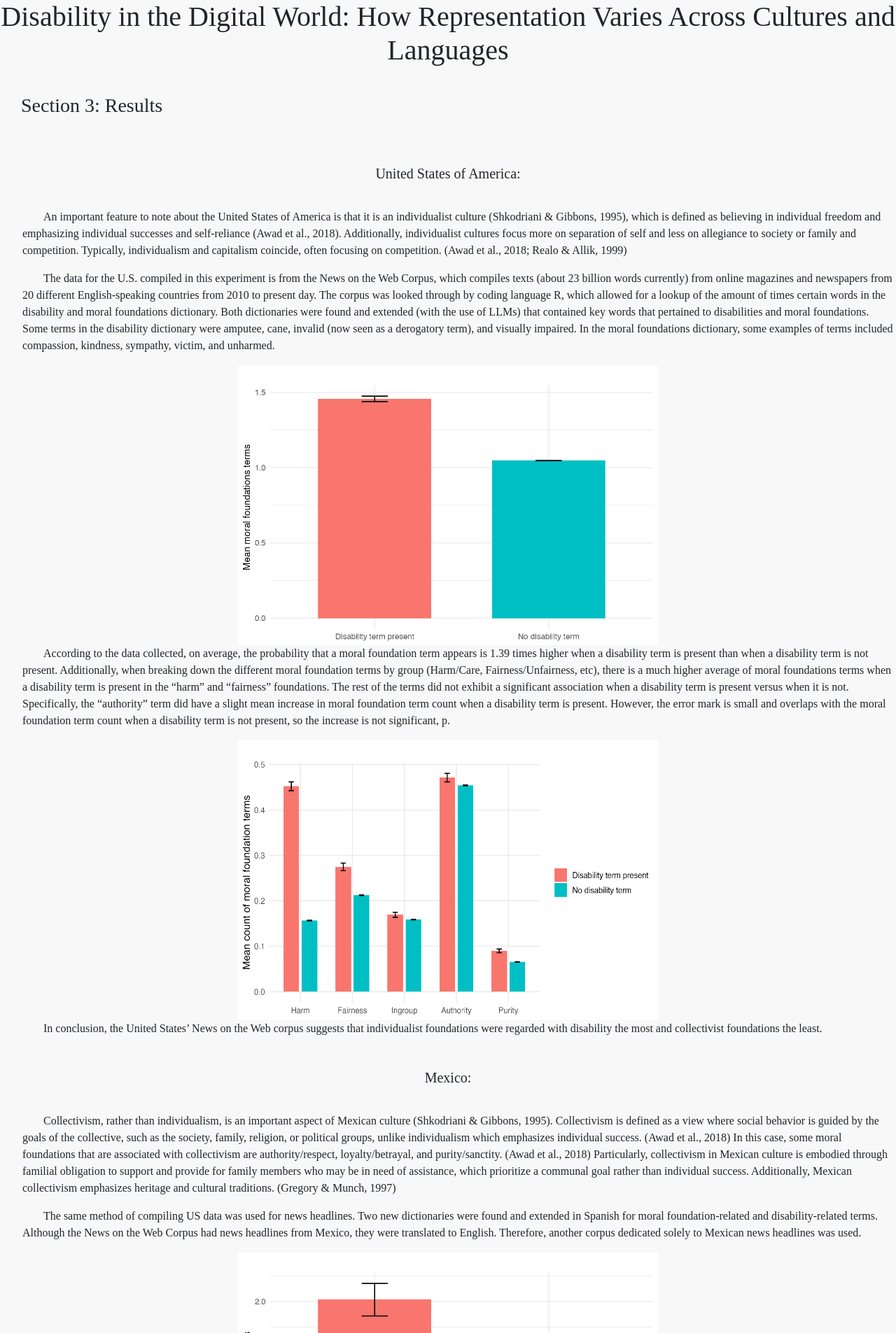
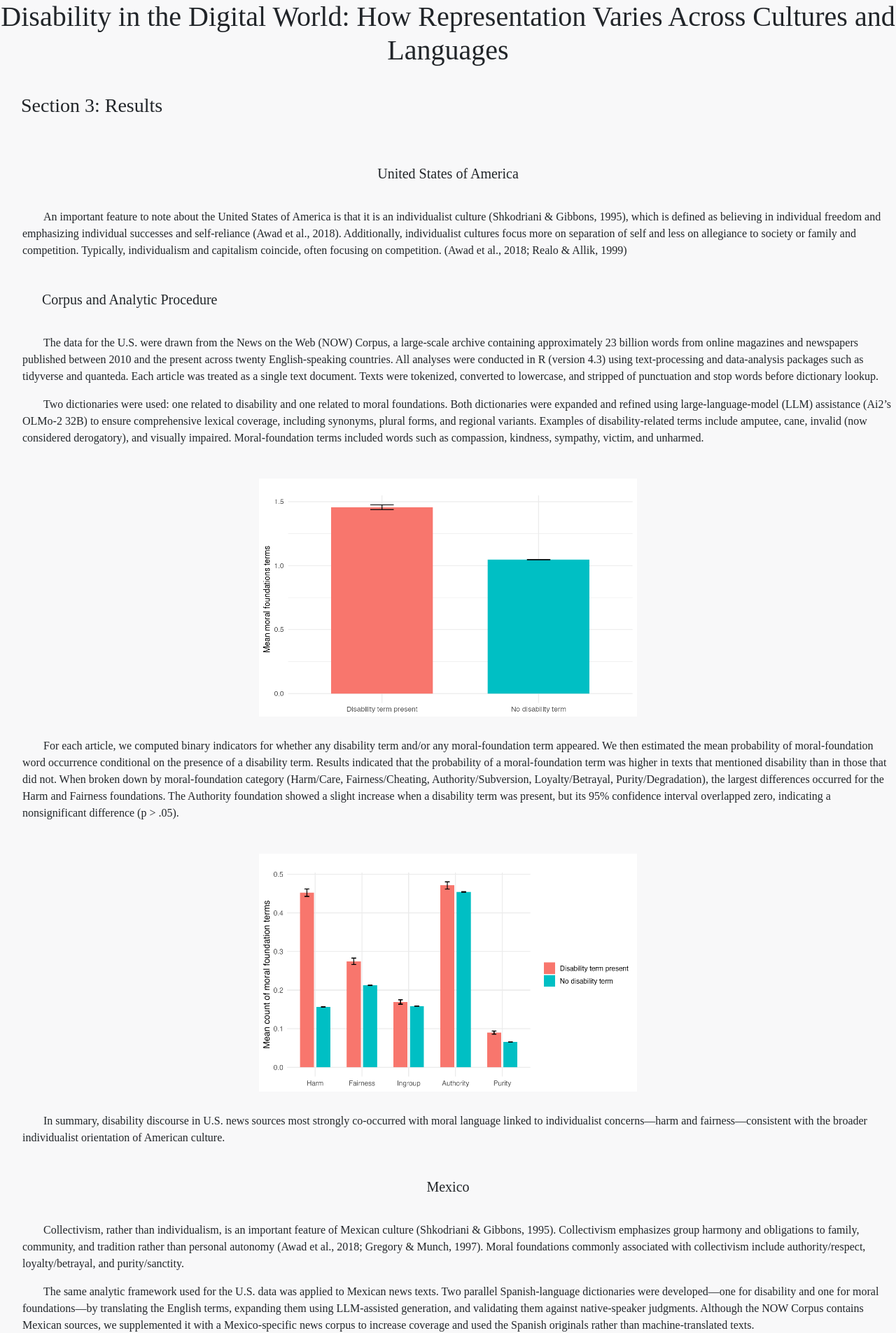
Before and after one commit to vjeneste/Research_Website_Deliverable, a Flask app: page /results in a window 1280 px wide. Shown: the part 56-1961 px from the top of the page at 70% size. Run offline with Flask 3, Linux system fonts and the light colour scheme.

Commit message:
completed edits!

```diff
--- a/Research_Deliverable/Research_Deliverable/Research_Deliverable/templates/results.html
+++ b/Research_Deliverable/Research_Deliverable/Research_Deliverable/templates/results.html
@@ -20,72 +20,75 @@
   <h3 style = "padding: 30px">Section 3: Results</h3>
 
 
-  <h5 style = "padding: 30px; text-align: center;"> United States of America: </h5>
+  <h5 style = "padding: 30px; text-align: center;">United States of America</h5>
   <div>
     <ul>
       <p style="text-indent: 30px">
-        An important feature to note about the United States of America is that it is an individualist culture (Shkodriani & Gibbons, 1995),
-        which is defined as believing in individual freedom and emphasizing individual successes and self-reliance (Awad et al., 2018).
-        Additionally, individualist cultures focus more on separation of self and less on allegiance to society or family and competition.
-        Typically, individualism and capitalism coincide, often focusing on competition. (Awad et al., 2018; Realo & Allik, 1999)
+        An important feature to note about the United States of America is that it is an individualist culture (Shkodriani & Gibbons, 1995), which is
+        defined as believing in individual freedom and emphasizing individual successes and self-reliance (Awad et al., 2018). Additionally, individualist
+        cultures focus more on separation of self and less on allegiance to society or family and competition. Typically, individualism and capitalism coincide,
+        often focusing on competition. (Awad et al., 2018; Realo & Allik, 1999)
+      </p>
+    </ul>
+  </div>
+
+  <h5 style="text-indent:30px; padding: 30px;">Corpus and Analytic Procedure</h5>
+  <div>
+    <ul>
+      <p style="text-indent: 30px">
+        The data for the U.S. were drawn from the News on the Web (NOW) Corpus, a large-scale archive containing approximately 23 billion words from online
+        magazines and newspapers published between 2010 and the present across twenty English-speaking countries. All analyses were conducted in R (version 4.3)
+        using text-processing and data-analysis packages such as tidyverse and quanteda. Each article was treated as a single text document. Texts were tokenized,
+        converted to lowercase, and stripped of punctuation and stop words before dictionary lookup.
+      </p>
+    </ul>
+  </div>
+
+  <div>
+    <ul>
+      <p style="text-indent:30px;">
+        Two dictionaries were used: one related to disability and one related to moral foundations. Both dictionaries were expanded and refined using
+        large-language-model (LLM) assistance (Ai2’s OLMo-2 32B) to ensure comprehensive lexical coverage, including synonyms, plural forms, and regional variants.
+        Examples of disability-related terms include amputee, cane, invalid (now considered derogatory), and visually impaired. Moral-foundation terms included
+        words such as compassion, kindness, sympathy, victim, and unharmed.
+      </p>
+    </ul>
+  </div>
+
+  <img src="plots/us_term_plot.png" height = 400 width = 600 alt="US: Moral Foundations when Disability Term is present" style="display:block; margin-left:auto; margin-right:auto; padding: 30px">
+
+  <div>
+    <ul>
+      <p style="text-indent: 30px">
+        For each article, we computed binary indicators for whether any disability term and/or any moral-foundation term appeared. We then estimated the mean
+        probability of moral-foundation word occurrence conditional on the presence of a disability term. Results indicated that the probability of a
+        moral-foundation term was higher in texts that mentioned disability than in those that did not. When broken down by moral-foundation category (Harm/Care,
+        Fairness/Cheating, Authority/Subversion, Loyalty/Betrayal, Purity/Degradation), the largest differences occurred for the Harm and Fairness foundations.
+        The Authority foundation showed a slight increase when a disability term was present, but its 95% confidence interval overlapped zero, indicating a
+        nonsignificant difference (p > .05).
+      </p>
+    </ul>
+  </div>
+
+  <img src="plots/us_plot.png" height = 400 width = 600 alt="US: Moral Foundations when Disability Term is present" style="display:block; margin-left:auto; margin-right:auto; padding: 30px;">
+
+  <div>
+    <ul>
+      <p style="text-indent: 30px">
+       In summary, disability discourse in U.S. news sources most strongly co-occurred with moral language linked to individualist concerns—harm and
+       fairness—consistent with the broader individualist orientation of American culture.
       </p>
     </ul>
   </div>
 
 
+  <h5 style = "padding: 30px; text-align: center;">Mexico</h5>
   <div>
     <ul>
       <p style="text-indent: 30px">
-        The data for the U.S. compiled in this experiment is from the News on the Web Corpus, which compiles texts (about 23 billion words
-        currently) from online magazines and newspapers from 20 different English-speaking countries from 2010 to present day. The corpus
-        was looked through by coding language R, which allowed for a lookup of the amount of times certain words in the disability and moral
-        foundations dictionary. Both dictionaries were found and extended (with the use of LLMs) that contained key words that pertained to
-        disabilities and moral foundations. Some terms in the disability dictionary were amputee, cane, invalid (now seen as a derogatory
-        term), and visually impaired. In the moral foundations dictionary, some examples of terms included compassion, kindness, sympathy,
-        victim, and unharmed.
-      </p>
-    </ul>
-  </div>
-
-  <img src="plots/us_term_plot.png" height = 400 width = 600 alt="US: Moral Foundations when Disability Term is present" style="display:block; margin-left:auto; margin-right:auto;">
-
-  <div>
-    <ul>
-      <p style="text-indent: 30px">
-        According to the data collected, on average, the probability that a moral foundation term appears is 1.39 times higher when a disability term is
-        present than when a disability term is not present. Additionally, when breaking down the different moral foundation terms by group
-        (Harm/Care, Fairness/Unfairness, etc), there is a much higher average of moral foundations terms when a disability term is present
-        in the “harm” and “fairness” foundations. The rest of the terms did not exhibit a significant association when a disability term is
-        present versus when it is not. Specifically, the “authority” term did have a slight mean increase in moral foundation term count when
-        a disability term is present. However, the error mark is small and overlaps with the moral foundation term count when a disability
-        term is not present, so the increase is not significant, p.
-      </p>
-    </ul>
-  </div>
-
-  <img src="plots/us_plot.png" height = 400 width = 600 alt="US: Moral Foundations when Disability Term is present" style="display:block; margin-left:auto; margin-right:auto;">
-
-  <div>
-    <ul>
-      <p style="text-indent: 30px">
-        In conclusion, the United States’ News on the Web corpus suggests that individualist foundations were regarded with disability the
-        most and collectivist foundations the least.
-      </p>
-    </ul>
-  </div>
-
-
-  <h5 style = "padding: 30px; text-align: center;"> Mexico: </h5>
-  <div>
-    <ul>
-      <p style="text-indent: 30px">
-        Collectivism, rather than individualism, is an important aspect of Mexican culture (Shkodriani & Gibbons, 1995). Collectivism is
-        defined as a view where social behavior is guided by the goals of the collective, such as the society, family, religion, or
-        political groups, unlike individualism which emphasizes individual success. (Awad et al., 2018) In this case, some moral foundations
-        that are associated with collectivism are authority/respect, loyalty/betrayal, and purity/sanctity. (Awad et al., 2018) Particularly,
-        collectivism in Mexican culture is embodied through familial obligation to support and provide for family members who may be in need
-        of assistance, which prioritize a communal goal rather than individual success. Additionally, Mexican collectivism emphasizes heritage
-        and cultural traditions. (Gregory & Munch, 1997)
+        Collectivism, rather than individualism, is an important feature of Mexican culture (Shkodriani & Gibbons, 1995). Collectivism emphasizes group harmony
+        and obligations to family, community, and tradition rather than personal autonomy (Awad et al., 2018; Gregory & Munch, 1997). Moral foundations commonly
+        associated with collectivism include authority/respect, loyalty/betrayal, and purity/sanctity.
       </p>
     </ul>
   </div>
@@ -95,43 +98,48 @@
   <div>
     <ul>
       <p style="text-indent: 30px">
-        The same method of compiling US data was used for news headlines. Two new dictionaries were found and extended in Spanish for moral
-        foundation-related and disability-related terms. Although the News on the Web Corpus had news headlines from Mexico, they were
-        translated to English. Therefore, another corpus dedicated solely to Mexican news headlines was used.
+        The same analytic framework used for the U.S. data was applied to Mexican news texts. Two parallel Spanish-language dictionaries were developed—one for
+        disability and one for moral foundations—by translating the English terms, expanding them using LLM-assisted generation, and validating them against
+        native-speaker judgments. Although the NOW Corpus contains Mexican sources, we supplemented it with a Mexico-specific news corpus to increase coverage
+        and used the Spanish originals rather than machine-translated texts.
       </p>
     </ul>
   </div>
 
-  <img src="plots/mex_term_plot.png" height = 400 width = 600 alt="US: Moral Foundations when Disability Term is present" style="display:block; margin-left:auto; margin-right:auto;">
+  <img src="plots/mex_term_plot.png" height = 400 width = 600 alt="US: Moral Foundations when Disability Term is present" style="display:block; margin-left:auto; margin-right:auto; padding: 30px">
 
 
   <div>
     <ul>
-      <p style="text-indent: 30px">
-        According to the data, in this corpus containing news headlines from Mexico, there is a higher mean in moral foundation terms when
-        a disability term is present than when it is not. The error margin when both a moral foundation and a disability term are present
-        is 0.0266, therefore there is a significant statistical change. The two terms that showed the greatest change in the number of moral
-        foundation terms when a disability term is present are “Harm” and “Purity.” The other three terms, “fairness”, “ingroup”, and
-        “authority”, showed very little significant change, and therefore are not considered to have an effect.
+      <p>
+        As in the U.S. analysis, the probability of moral-foundation language was compared across texts with and without disability terms using mean differences
+        and bootstrap-estimated confidence intervals. On average, the proportion of moral-foundation terms was significantly higher when a disability term appeared
+        (error = 0.0266). The largest increases occurred for the Harm and Purity foundations, whereas Fairness, Ingroup, and Authority showed negligible or
+        nonsignificant differences.
       </p>
     </ul>
   </div>
 
-  <img src="plots/mex_plot.png" height = 400 width = 600 alt="Mexico: Moral Foundations when Disability Term is present" style="display:block; margin-left:auto; margin-right:auto;">
+  <img src="plots/mex_plot.png" height = 400 width = 600 alt="Mexico: Moral Foundations when Disability Term is present" style="display:block; margin-left:auto; margin-right:auto; padding: 30px">
 
 
+  <div>
+    <ul>
+      <p>
+        These findings suggest that in Mexican media, discussions of disability often invoke moral language centered on care and purity—consistent with collectivist
+        themes of interdependence, protection, and moral cleanliness.
+      </p>
+    </ul>
+  </div>
 
-  <h5 style = "padding: 30px; text-align: center;"> Russia: </h5>
+
+  <h5 style = "padding: 30px; text-align: center;">Russia</h5>
   <div>
     <ul>
       <p style="text-indent: 30px">
-        Russian culture also is more collectivist than the United States. However, it is also different from Mexican collectivism
-        because of its emphasis on authority and respect of the state, rather than family (Martz et al., 2009). Russian culture
-        prioritizes the success of the state or the society and the social norm (Realo & Allik, 1999) This is mainly due to Russia’s
-        history in the Soviet Union, which required full obedience of the citizens to authority. Additionally, under communist rule,
-        the success of the economy and of the state was prioritized above any personal gain due to the nature of communism. (Realo & Allik,
-        1999) However, with this version of collectivism, Russian culture may exhibit alienation of different groups that do not match
-        the social norms or the people, which is different from the embracement/welcoming of members through familial obligation in Mexico.
+       Russian culture is also broadly collectivist but differs from Mexican collectivism in its stronger emphasis on authority and respect for the state rather
+       than familial duty (Martz et al., 2009; Realo & Allik, 1999). This orientation reflects the legacy of the Soviet period, when loyalty to social order and
+       obedience to authority were strongly enforced.
       </p>
     </ul>
   </div>
@@ -139,39 +147,46 @@
   <div>
     <ul>
       <p style="text-indent: 30px">
-        The same method for compiling the data shown was used. However, there was no dictionary available on moral foundations or
-        disability related terms. Therefore, OLMo-2 (32B), a 32-billion parameter large language model (LLM) was used to translate
-        terms from the previous moral foundations and disability dictionaries in English to Russian. These translations were then
-        confirmed by a native speaker. Because of the translations in the News on the Web corpus of Russian articles and headlines,
-        a corpus in the Russian language was found and utilized in collecting the data.
+        As no pre-existing Russian-language dictionaries for disability or moral foundations were available, we constructed them by translating the English source
+        dictionaries using OLMo-2 (32B) and then verifying each translation with a native Russian speaker. These dictionaries were applied to the Lenta Corpus, a
+        large-scale collection of Russian news texts. The same tokenization and lookup procedures were used as in prior analyses.
       </p>
     </ul>
   </div>
 
-  <img src="plots/rus_term_plot.png" height = 400 width = 600 alt="US: Moral Foundations when Disability Term is present" style="display:block; margin-left:auto; margin-right:auto;">
+  <img src="plots/rus_term_plot.png" height = 400 width = 600 alt="US: Moral Foundations when Disability Term is present" style="display:block; margin-left:auto; margin-right:auto; padding: 30px">
 
 
   <div>
     <ul>
       <p style="text-indent: 30px">
-        Russian Lenta Corpus indicates that “Fairness and Injustice” (individualizing) and “Authority and Subversion” (binding) moral
-        foundations were mentioned the most when a disability term is present and the other foundations, “Care and Harm”, “Purity and
-        Sanctity”, and “Ingroup” the least.
+      Results indicated that the “Fairness/Injustice” (individualizing) and “Authority/Subversion” (binding) foundations appeared most frequently in texts mentioning
+      disability, whereas “Care/Harm,” “Purity/Sanctity,” and “Ingroup” terms appeared less often.
       </p>
     </ul>
   </div>
 
-  <img src="plots/rus_plot.png" height = 400 width = 600 alt="Russia: Moral Foundations when Disability Term is present" style="display:block; margin-left:auto; margin-right:auto;">
+  <img src="plots/rus_plot.png" height = 400 width = 600 alt="Russia: Moral Foundations when Disability Term is present" style="display:block; margin-left:auto; margin-right:auto; padding: 30px">
 
 
-  <h5 style ="padding: 30px;"> Conclusion: </h5>
+  <div>
+    <ul>
+      <p>
+       This pattern aligns with Russia’s socio-cultural emphasis on respect for authority and social conformity, suggesting that disability discourse there is
+       framed in terms of fairness and social order rather than compassion or purity.
+      </p>
+    </ul>
+  </div>
+
+  <h5 style ="padding: 30px;">Cross-Cultural Comparison</h5>
   <div>
     <ul>
       <p style="text-indent: 30px">
-        As mentioned before, the United States has less of a collectivist society than Russia and Mexico, which still differ from each
-        other nonetheless. Similarly, as data suggests, the US, Russia, and Mexico also differ in moral foundations. For instance, the
-        US culture emphasizes purely individualistic foundations, such as “care/harm” and “fairness/injustice”, whereas Russian news
-        headlines mostly utilized the “fairness/injustice” and “authority” foundations, and Mexico the “care/harm” and “purity” foundations.
+        Across all three countries, results reflect their distinct cultural orientations. The U.S., a highly individualist society, showed the strongest
+        associations between disability and care or fairness language. Mexico, a familial and collectivist society, emphasized care and purity foundations.
+        Russia, shaped by state-oriented collectivism, linked disability most strongly to fairness and authority. Together, these findings demonstrate that
+        the moral framing of disability varies systematically with cultural values, highlighting how collective versus individualist moral concerns shape
+        public discourse.
       </p>
     </ul>
   </div>
```
Also changed, not shown: Research_Deliverable/Research_Deliverable/Research_Deliverable/templates/about.html (+18 -27 lines), Research_Deliverable/Research_Deliverable/Research_Deliverable/templates/discussion.html (+28 -22 lines), Research_Deliverable/Research_Deliverable/Research_Deliverable/templates/intro.html (+55 -68 lines).
